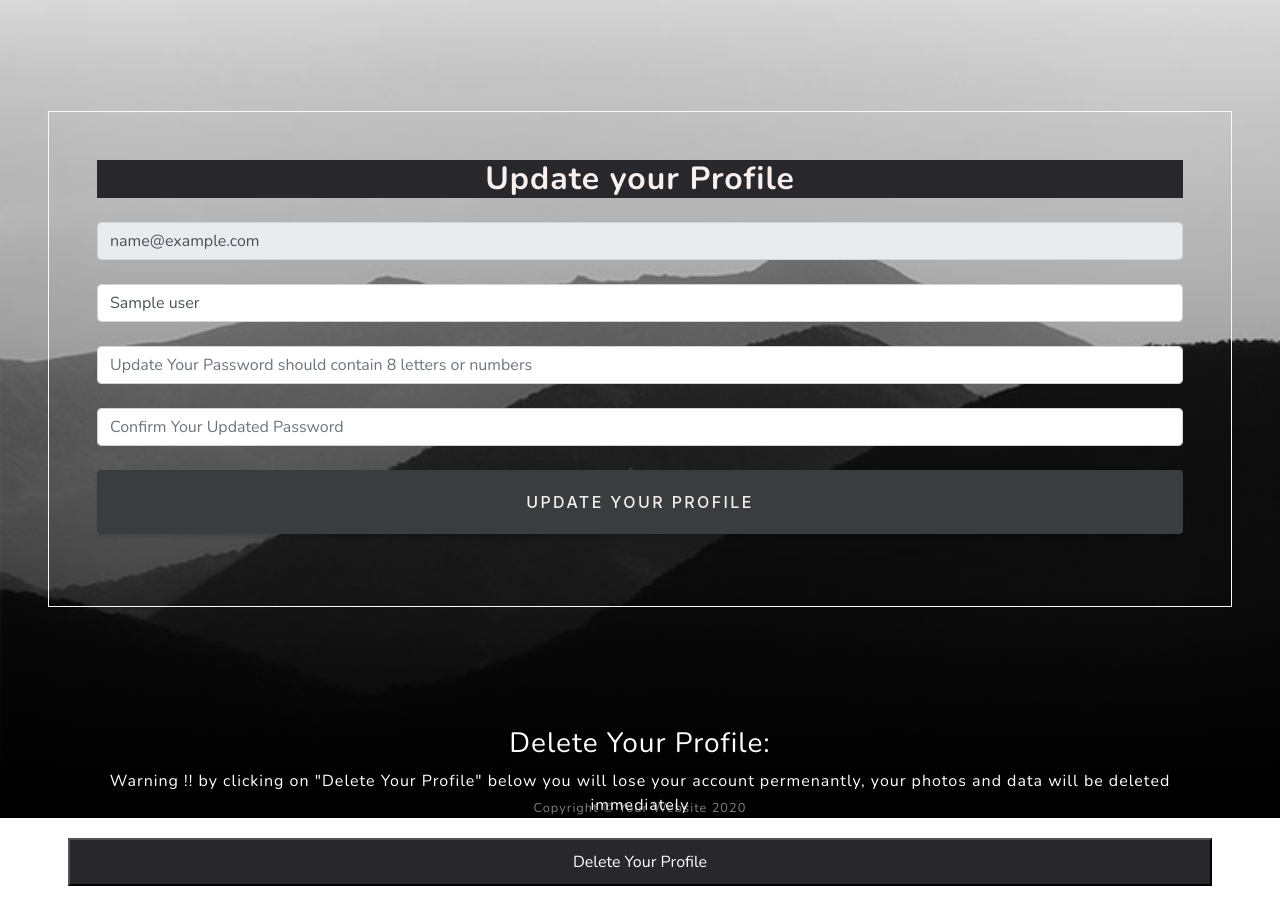
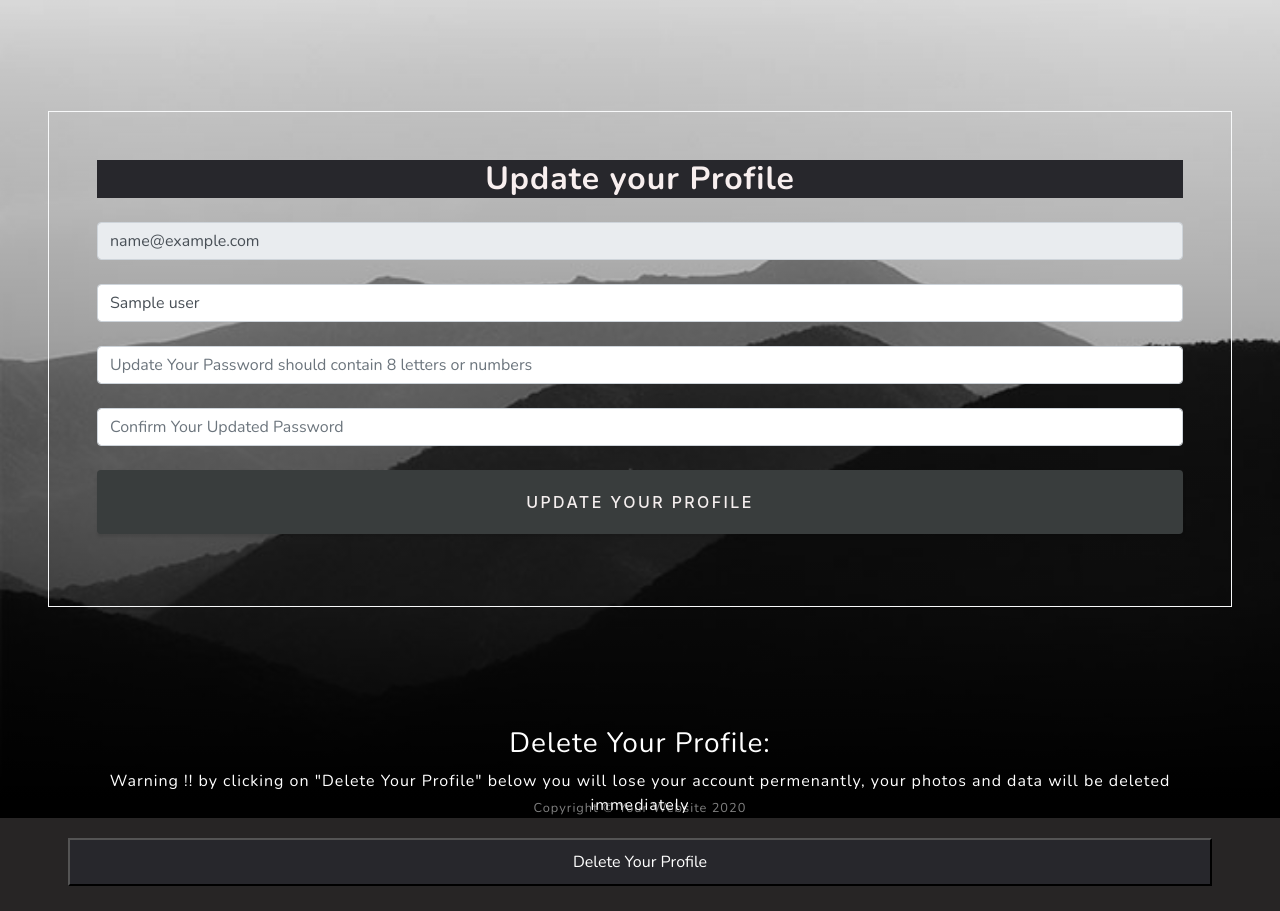
Before and after one commit to besheraj/Milestone3, a Flask app: page /edit_my_profile in a window 1280 px wide. Shown: the part 89-1000 px from the top of the page. Run offline with Flask 2, Linux system fonts and the light colour scheme; the visitor is signed in with stand-in values (Sample User, id 1); a database or web service that is not in the repository returns one stand-in record (values such as "Sample title"); some libraries are stand-ins or nearby versions.

Commit message:
fixed the background color for the design

```diff
--- a/static/css/style.css
+++ b/static/css/style.css
@@ -3,6 +3,10 @@
 /* general styling */
 .center {
   text-align: center;
+}
+
+html {
+  background-color: rgb(39, 37, 37);
 }
 
 h2 {
```
